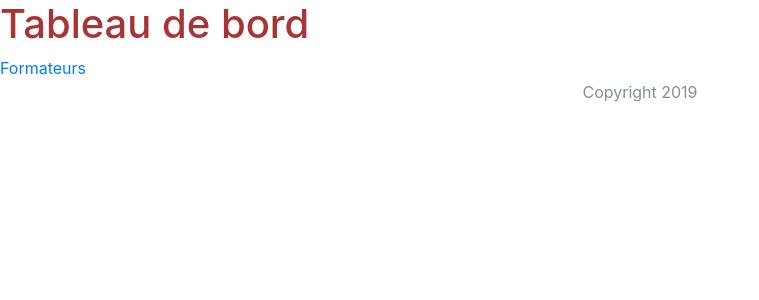
After one commit to justinnth/tableau_de_bord, a Symfony app: template templates/tableau_de_bord.html.twig in a window 1280 px wide. The commit adds this page. Shown: the top 300 px of the page, without its empty margins (0-759 px from the left). Run offline with Twig, Linux system fonts and the light colour scheme; the template is opened without the code that fills it, so the values that code supplies are empty; some libraries are stand-ins or nearby versions.

Commit message:
Ajout de la page pour le tableau de bord et pour les formateurs + ajout de bootstrap et css personnalisé

```diff
--- a/config/bundles.php
+++ b/config/bundles.php
@@ -5,4 +5,7 @@ return [
     Symfony\Bundle\WebServerBundle\WebServerBundle::class => ['dev' => true],
     Sensio\Bundle\FrameworkExtraBundle\SensioFrameworkExtraBundle::class => ['all' => true],
     Symfony\Bundle\TwigBundle\TwigBundle::class => ['all' => true],
+    Symfony\Bundle\WebProfilerBundle\WebProfilerBundle::class => ['dev' => true, 'test' => true],
+    Symfony\Bundle\MonologBundle\MonologBundle::class => ['all' => true],
+    Symfony\Bundle\DebugBundle\DebugBundle::class => ['dev' => true, 'test' => true],
 ];
--- /dev/null
+++ b/public/css/style.css
@@ -0,0 +1,3 @@
+body{
+    color: #AA3333;
+}
--- a/src/Controller/HomeController.php
+++ b/src/Controller/HomeController.php
@@ -12,15 +12,15 @@ use Symfony\Component\Routing\Annotation\Route;
 class HomeController extends AbstractController
 {
     /**
-     * @Route("/")
+     * @Route("/", name="app_homepage")
      */
     public function homepage()
     {
-        return new Response("Page d'accueil");
+        return $this->render('tableau_de_bord.html.twig');
     }
 
     /**
-     * @Route("/formateurs")
+     * @Route("/formateurs", name="app_formateurs")
      */
     public function formateurs()
     {
--- a/templates/base.html.twig
+++ b/templates/base.html.twig
@@ -2,11 +2,30 @@
 <html>
     <head>
         <meta charset="UTF-8">
-        <title>{% block title %}Welcome!{% endblock %}</title>
-        {% block stylesheets %}{% endblock %}
+        <title>{% block title %}Tableau de bord !{% endblock %}</title>
+        {% block stylesheets %}
+            <link rel="stylesheet" href="https://maxcdn.bootstrapcdn.com/bootstrap/4.0.0-beta.2/css/bootstrap.min.css" integrity="sha384-PsH8R72JQ3SOdhVi3uxftmaW6Vc51MKb0q5P2rRUpPvrszuE4W1povHYgTpBfshb" crossorigin="anonymous">
+            <link rel="stylesheet" href="https://use.fontawesome.com/releases/v5.8.1/css/all.css" integrity="sha384-50oBUHEmvpQ+1lW4y57PTFmhCaXp0ML5d60M1M7uH2+nqUivzIebhndOJK28anvf" crossorigin="anonymous">
+            <link rel="stylesheet" href="{{ asset('css/style.css') }}">
+        {% endblock %}
     </head>
     <body>
-        {% block body %}{% endblock %}
-        {% block javascripts %}{% endblock %}
+
+    {% block body %}{% endblock %}
+
+    <footer class="footer">
+        <div class="container text-center">
+            <span class="text-muted">Copyright 2019</span>
+        </div>
+    </footer>
+
+    {% block javascripts %}
+        <script src="https://code.jquery.com/jquery-3.2.1.min.js" integrity="sha256-hwg4gsxgFZhOsEEamdOYGBf13FyQuiTwlAQgxVSNgt4=" crossorigin="anonymous"></script>
+        <script src="https://cdnjs.cloudflare.com/ajax/libs/popper.js/1.12.3/umd/popper.min.js" integrity="sha384-vFJXuSJphROIrBnz7yo7oB41mKfc8JzQZiCq4NCceLEaO4IHwicKwpJf9c9IpFgh" crossorigin="anonymous"></script>
+        <script src="https://maxcdn.bootstrapcdn.com/bootstrap/4.0.0-beta.2/js/bootstrap.min.js" integrity="sha384-alpBpkh1PFOepccYVYDB4do5UnbKysX5WZXm3XxPqe5iKTfUKjNkCk9SaVuEZflJ" crossorigin="anonymous"></script>
+        <script>
+            $('.dropdown-toggle').dropdown();
+        </script>
+    {% endblock %}
     </body>
 </html>
--- a/templates/formateurs/formateurs.html.twig
+++ b/templates/formateurs/formateurs.html.twig
@@ -3,5 +3,6 @@
 {% block title %} Table des formateurs {% endblock %}
 
 {% block body %}
-<h1>Table des formateurs</h1>
+    <a href="{{ path('app_homepage') }}">Accueil</a>
+    <h1>Table des formateurs</h1>
 {% endblock %}
--- /dev/null
+++ b/templates/tableau_de_bord.html.twig
@@ -0,0 +1,8 @@
+{% extends 'base.html.twig' %}
+
+{% block title %} Tableau de bord {% endblock %}
+
+{% block body %}
+    <h1>Tableau de bord</h1>
+    <a href="{{ path('app_formateurs') }}">Formateurs</a>
+{% endblock %}
```
Also changed, not shown: composer.json (+8 -0 lines), config/routes/dev/web_profiler.yaml (added, +7 -0 lines), 9 other files.
